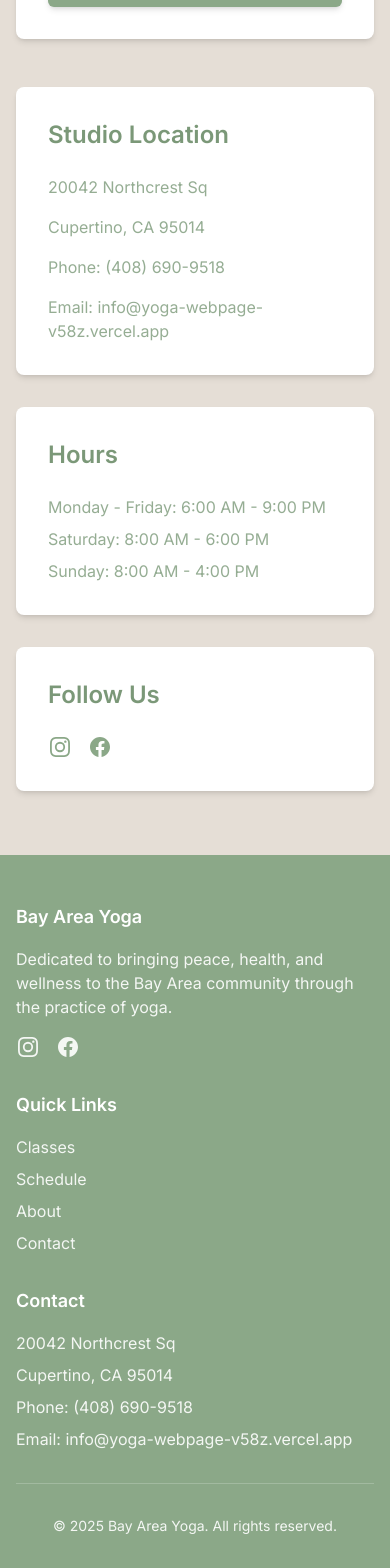
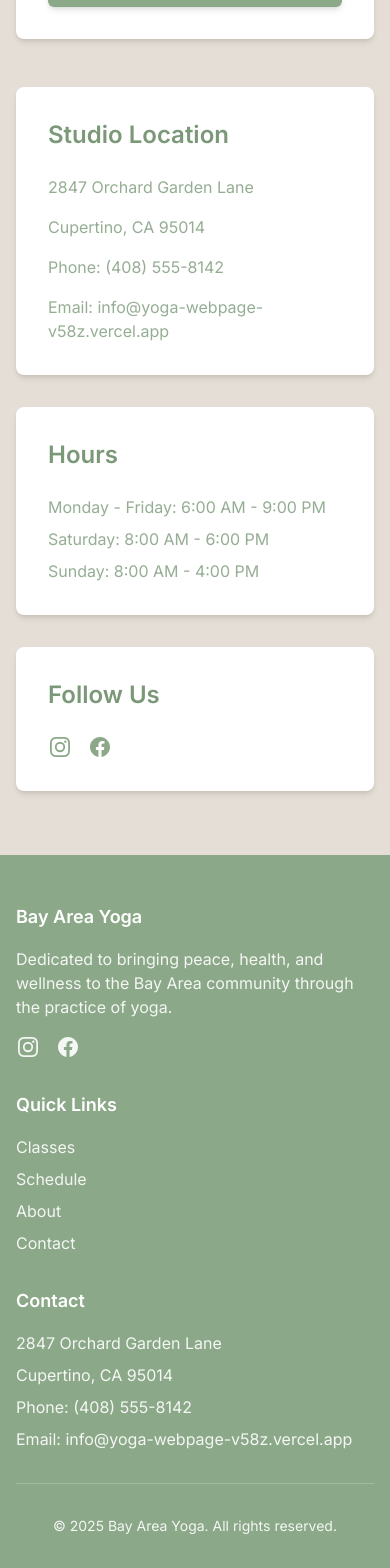
Before and after one commit to pgebhardt/yoga-webpage, a Next.js app: page /contact in a window 390 px wide. Shown: the part 793-2361 px from the top of the page. Built offline with nearby package versions, Linux system fonts and the light colour scheme.

Commit message:
Update studio address to fictional location and phone number

```diff
--- a/src/app/contact/page.tsx
+++ b/src/app/contact/page.tsx
@@ -20,9 +20,9 @@ export default function Contact() {
             <div className="bg-white p-8 rounded-lg shadow-md">
               <h2 className="text-2xl font-semibold text-sage-dark mb-6">Studio Location</h2>
               <div className="space-y-4 text-sage-dark/80">
-                <p>20042 Northcrest Sq</p>
+                <p>2847 Orchard Garden Lane</p>
                 <p>Cupertino, CA 95014</p>
-                <p>Phone: (408) 690-9518</p>
+                <p>Phone: (408) 555-8142</p>
                 <p>Email: info@yoga-webpage-v58z.vercel.app</p>
               </div>
             </div>
--- a/src/components/Footer.tsx
+++ b/src/components/Footer.tsx
@@ -59,9 +59,9 @@ const Footer = () => {
           <div>
             <h3 className="text-lg font-semibold mb-4">Contact</h3>
             <ul className="space-y-2 text-white/90">
-              <li>20042 Northcrest Sq</li>
+              <li>2847 Orchard Garden Lane</li>
               <li>Cupertino, CA 95014</li>
-              <li>Phone: (408) 690-9518</li>
+              <li>Phone: (408) 555-8142</li>
               <li>Email: info@yoga-webpage-v58z.vercel.app</li>
             </ul>
           </div>
```
